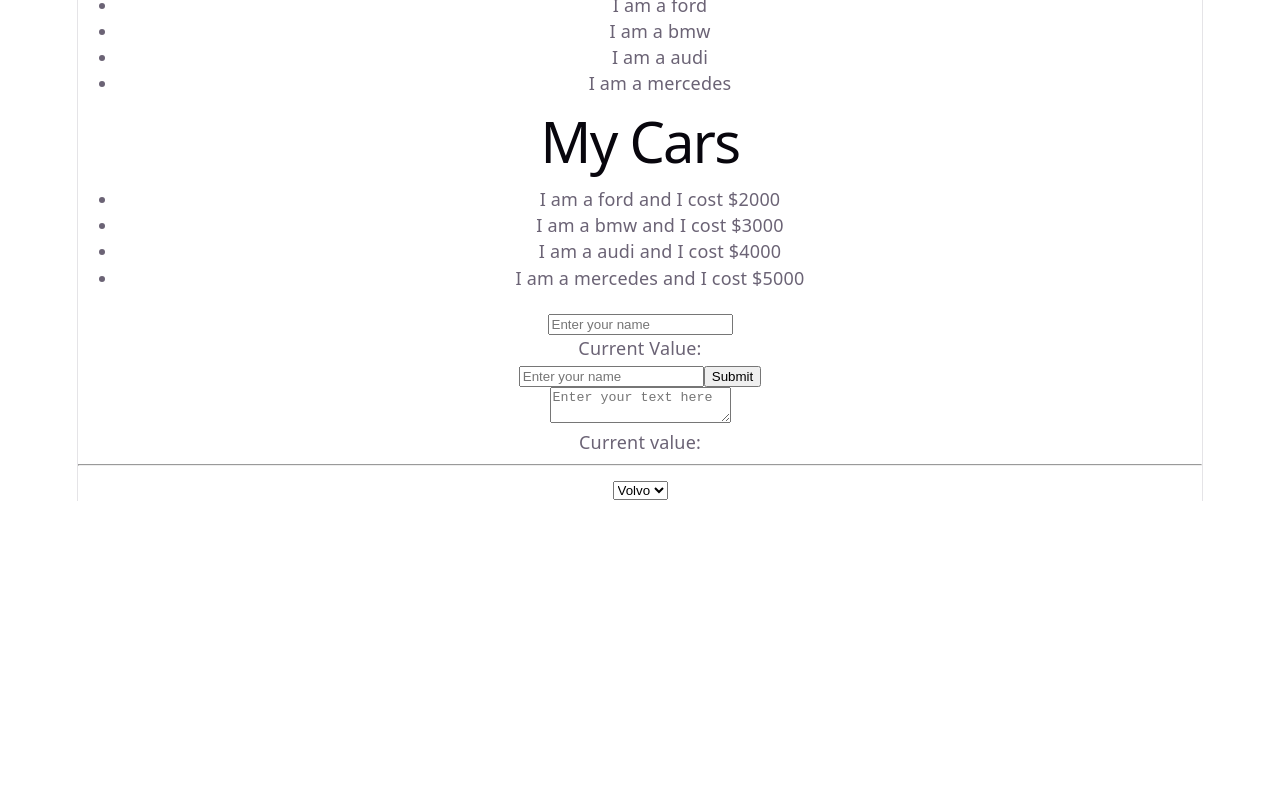
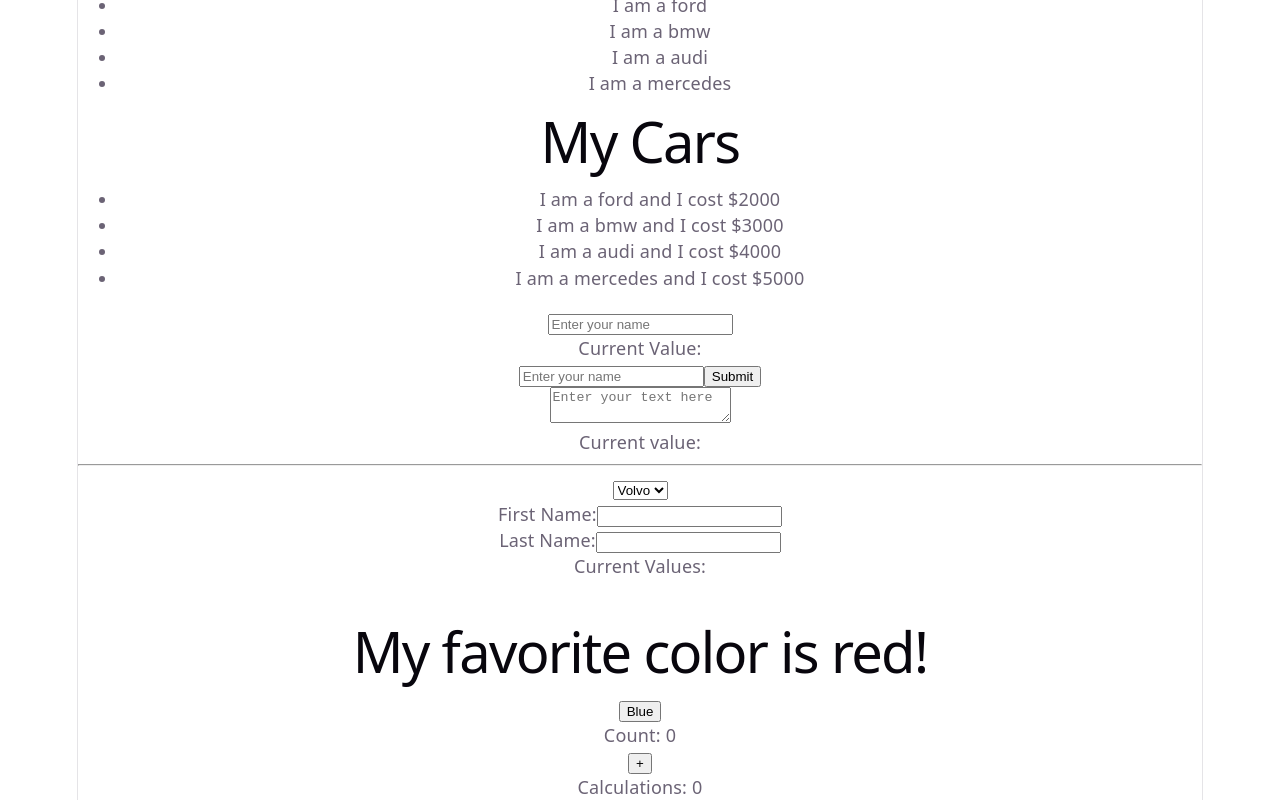
Before and after one commit to vaishali86c/Learn_ReactJS, a React (Vite) app in the folder 04-my-react-app/: page / in a window 1280 px wide. Shown: the part 363-1163 px from the top of the page. Before the commit the page ends 864 px from the top, so only its background shows below. Built offline with nearby package versions, Linux system fonts and the light colour scheme.

Commit message:
React Hooks

```diff
--- a/04-my-react-app/src/App.jsx
+++ b/04-my-react-app/src/App.jsx
@@ -1,6 +1,7 @@
 import './App.css'
+import { Counter, FavoriteColor } from './components/Hooks'
 import { MyCar, MyCars} from './components/myCar'
-import { FormSelected, MyForm, MyFormSubmit, TextArea } from './components/MyForm'
+import { FormSelected, MultipleInput, MyForm, MyFormSubmit, TextArea } from './components/MyForm'
 import { MyList, UserList } from './components/myList'
 
 function App() {
@@ -18,6 +19,10 @@ function App() {
         <TextArea />
         <hr />
         <FormSelected />
+        <MultipleInput />
+        <br />
+        <FavoriteColor />
+        <Counter />
       </div>
 
     </>
--- /dev/null
+++ b/04-my-react-app/src/components/Hooks.jsx
@@ -0,0 +1,41 @@
+import { useState, useEffect } from "react";
+
+// useState
+function FavoriteColor() {
+
+    const [color, setColor] = useState("red");
+
+    return (
+        <>
+            <h1>My favorite color is {color}!</h1>
+            <button
+                type="button"
+                onClick={() => setColor("blue")}
+            >Blue</button>
+        </>
+    )
+}
+
+// useEffect
+// Here is an example of a useEffect Hook that is dependent on a variable.
+// If the count variable updates, the effect will run again:
+
+function Counter() {
+
+    const [count, setCount] = useState(0);
+    const [calculation, setCalculation] = useState(0);
+
+    useEffect(() => {
+        setCalculation(() => count * 2);
+    }, [count]);
+
+    return (
+        <>
+            <p>Count: {count}</p>
+            <button onClick={() => setCount((c) => c + 1)}>+</button>
+            <p>Calculations: {calculation}</p>
+        </>
+    )
+}
+
+export { FavoriteColor, Counter }
--- a/04-my-react-app/src/components/MyForm.jsx
+++ b/04-my-react-app/src/components/MyForm.jsx
@@ -83,5 +83,39 @@ function FormSelected() {
     )
 }
 
+function MultipleInput() {
 
-export { MyForm, MyFormSubmit, TextArea, FormSelected };
+    const [inputs, setInputs] = useState({});
+
+    const handleChange = (e) => {
+        const name = e.target.name;
+        const value = e.target.value;
+        setInputs(values => ({...values, [name]: value}))
+    }
+
+    return (
+        <form>
+            <label>First Name:
+                <input
+                type="text"
+                name="firstName"
+                value={inputs.firstName || ""}
+                onChange={handleChange}
+                />
+            </label>
+            <br />
+            <label>Last Name:
+                <input
+                type="text"
+                name="lastName"
+                value={inputs.lastName || ""}
+                onChange={handleChange}
+                />
+            </label>
+            <br />
+            <p>Current Values: {inputs.firstName}{inputs.lastName} </p>
+        </form>
+    )
+}
+
+export { MyForm, MyFormSubmit, TextArea, FormSelected, MultipleInput };
```
